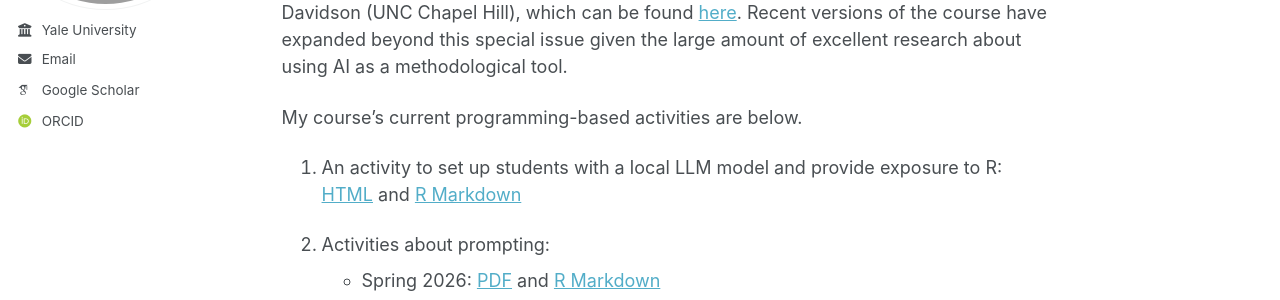
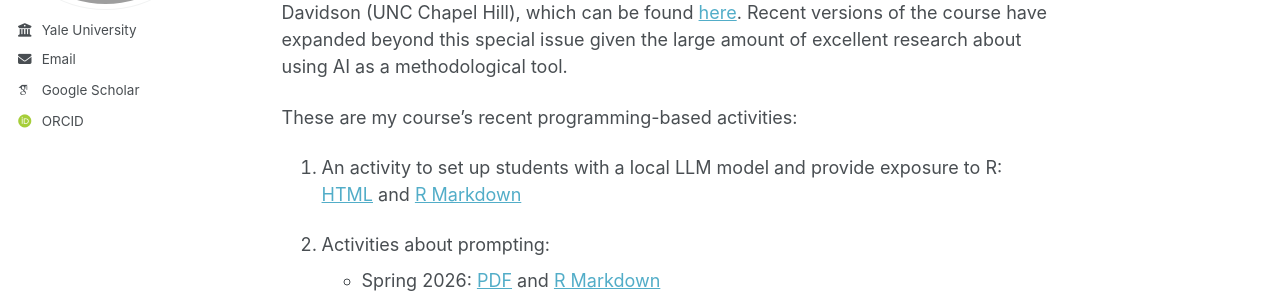
Before and after one commit to dkarell/dkarell.github.io, a Jekyll site: the page built from _pages/ai_for_social_science_methods.md, in a window 1280 px wide and 1137 px high. Shown: the part 223-523 px from the top of the window. Built offline with Jekyll 4.4.1, drawn with Linux system fonts in a browser that asks for light colours; some web fonts are replaced; a script that is not in the unit is left out.

Commit message:
Clarify recent programming activities in course description
Updated the wording to clarify the course's recent programming-based activities.

```diff
--- a/_pages/ai_for_social_science_methods.md
+++ b/_pages/ai_for_social_science_methods.md
@@ -7,7 +7,7 @@ author_profile: true
 
 Since the fall of 2025, I have been teaching a course about incorporating generative AI into social science research methods. The earlier versions of the course closely followed a special issue of *Sociological Methods & Research* that I co-guest-edited with Thomas Davidson (UNC Chapel Hill), which can be found [here](https://journals.sagepub.com/toc/smra/54/3). Recent versions of the course have expanded beyond this special issue given the large amount of excellent research about using AI as a methodological tool.
 
-My course's current programming-based activities are below.
+These are my course's recent programming-based activities:
 
 1. An activity to set up students with a local LLM model and provide exposure to R: [HTML](https://www.dropbox.com/scl/fi/f9dtkj4a5ode0yeo1d2l9/activity_0_setup.html?rlkey=ov7tf6a8mb7zbcmz02hrcbdyu&st=itcuw4q7&dl=0) and [R Markdown](https://www.dropbox.com/scl/fi/9tvt3o0nz4ylu58sci3t7/activity_0_setup.Rmd?rlkey=ckatvox00plos2hd5v90eak1n&st=hy178xba&dl=0)
 
```
